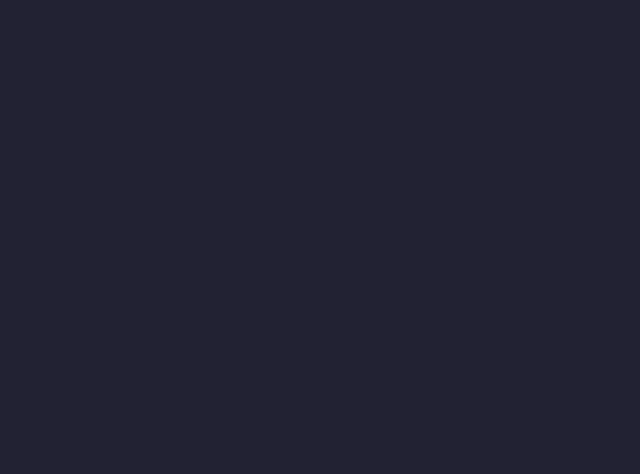
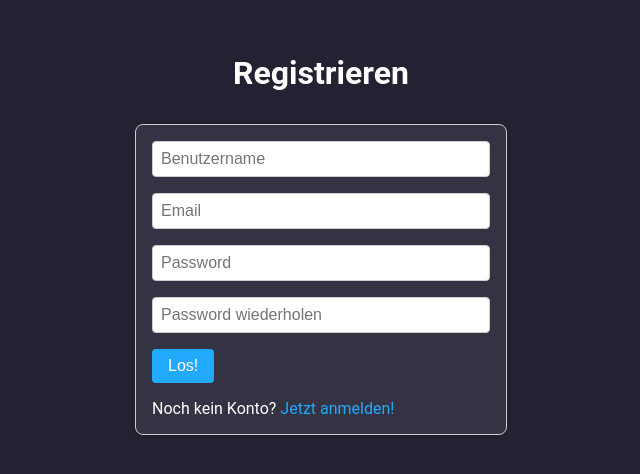
Before and after one commit to Trxtxn718/Verteilte-Systeme-Chatapp, an Angular app in the folder client/: page /register in a window 1280 px wide. Before the commit this address led to /. Shown: the part 166-640 px from the top of the page, without its empty margins (319-959 px from the left). Built offline with nearby package versions, Linux system fonts and the light colour scheme.

Commit message:
Added: Register screen

```diff
--- a/client/src/app/app.routes.ts
+++ b/client/src/app/app.routes.ts
@@ -1,6 +1,8 @@
 import { Routes } from '@angular/router';
 import { LoginComponent } from './login/login.component';
+import { RegisterComponent } from './register/register.component';
 
 export const routes: Routes = [
-    { path: 'login', component: LoginComponent }
+    { path: 'login', component: LoginComponent },
+    { path: 'register', component: RegisterComponent }
 ];
--- a/client/src/app/login/login.component.html
+++ b/client/src/app/login/login.component.html
@@ -1,7 +1,7 @@
 <div id="login">
     <div id="login-card">
         <h1>
-            Login
+            Anmelden
         </h1>
         <form action="http://localhost:8080/users/login" method="POST" id="login-form">
             <div class="form-group">
@@ -10,7 +10,7 @@
             <div class="form-group">
                 <input type="password" id="password" name="password" placeholder="Password" class="form-control" required>
             </div>
-            <button type="submit" class="btn btn-primary">Login</button>
+            <button type="submit" class="btn btn-primary">Los!</button>
             <div>Noch kein Konto? <a href="/register">Jetzt registrieren!</a></div>
         </form>
     </div>
--- /dev/null
+++ b/client/src/app/register/register.component.html
@@ -0,0 +1,23 @@
+<div id="login">
+    <div id="login-card">
+        <h1>
+            Registrieren
+        </h1>
+        <form action="http://localhost:8080/users/register" method="POST" id="login-form">
+            <div class="form-group">
+                <input type="text" id="username" name="username" placeholder="Benutzername" class="form-control" required>
+            </div>
+            <div class="form-group">
+                <input type="text" id="email" name="email" placeholder="Email" class="form-control" required>
+            </div>
+            <div class="form-group">
+                <input type="password" id="password" name="password" placeholder="Password" class="form-control" required>
+            </div>
+            <div class="form-group">
+                <input type="password" id="passwordRepeat" name="passwordRepeat" placeholder="Password wiederholen" class="form-control" required>
+            </div>
+            <button type="submit" class="btn btn-primary">Los!</button>
+            <div>Noch kein Konto? <a href="/login">Jetzt anmelden!</a></div>
+        </form>
+    </div>
+</div>
--- /dev/null
+++ b/client/src/app/register/register.component.scss
@@ -0,0 +1,39 @@
+@import '../../variables';
+
+#login {
+    display: flex;
+    justify-content: center;
+    align-items: center;
+    height: 100vh;
+}
+
+#login-card h1 {
+    text-align: center;
+    margin-bottom: 1em;
+}
+
+#login-form {
+    padding: 1em;
+    margin: 1em;
+    border: 1px solid #ccc;
+    border-radius: 0.5em;
+    box-shadow: 0 2px 5px rgba(0, 0, 0, 0.1);
+    background-color: $background-color-light;
+
+    .form-group {
+        margin-bottom: 1em;
+
+        input[type="text"],
+        input[type="password"] {
+            padding: 0.5em;
+            font-size: 1em;
+            width: 20em;
+            border: 1px solid #ccc;
+            border-radius: 0.25em;
+        }
+    }
+
+    .btn-primary {
+        margin-bottom: 1em;
+    }
+}
```
Also changed, not shown: client/src/app/register/register.component.ts (added, +12 -0 lines), 2 other files (tests, documents, lock files or other folders).
